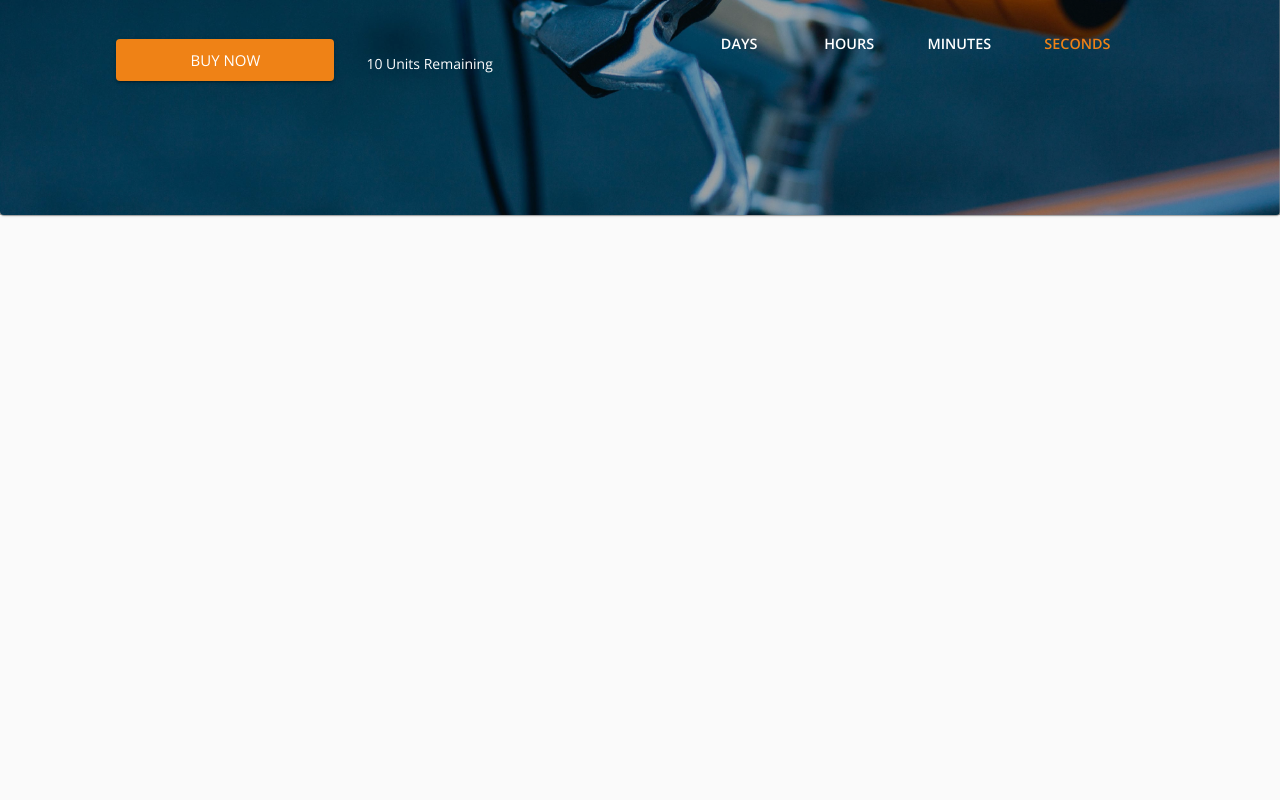
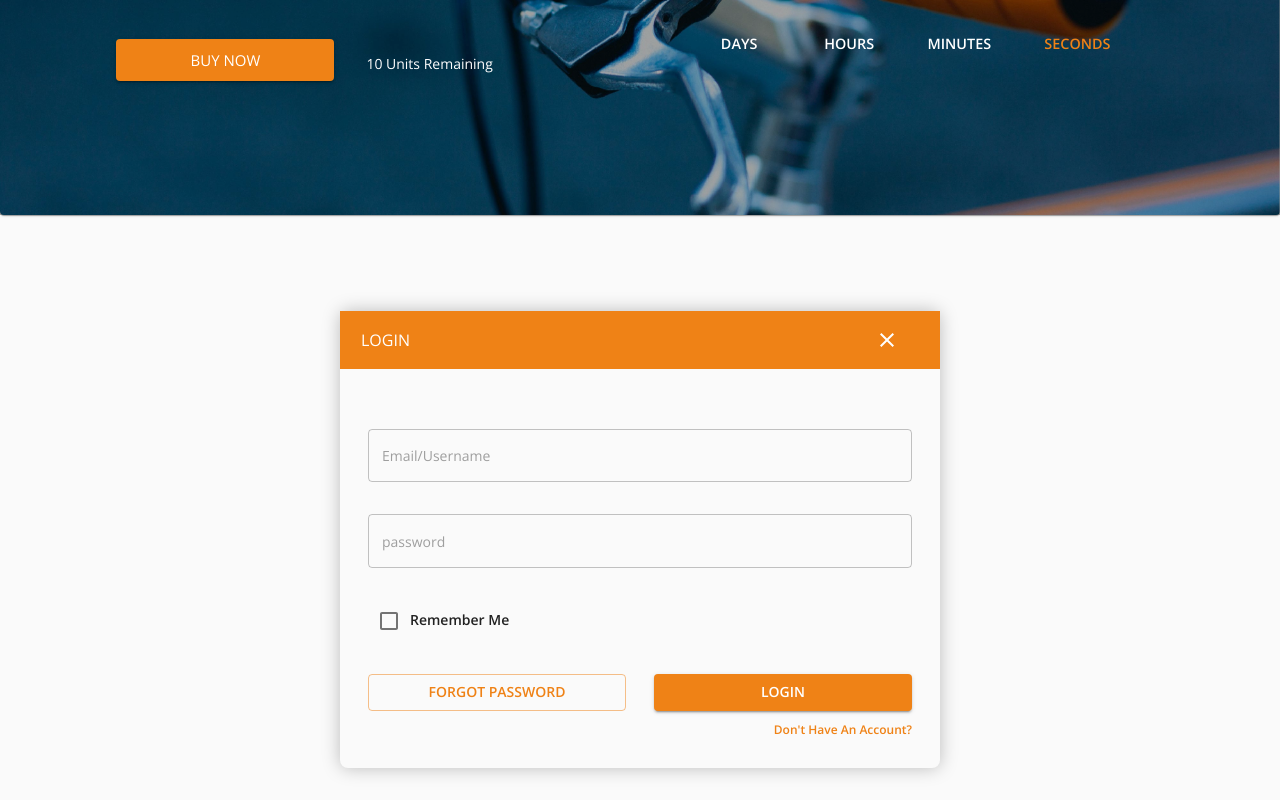
Before and after one commit to wordpree/e-shopper, a React (Create React App) app: page /login in a window 1280 px wide. Shown: the part 319-1119 px from the top of the page. Before the commit the page ends 800 px from the top, so only its background shows below. Built offline with nearby package versions, Linux system fonts and the light colour scheme.

Commit message:
buit login UI

```diff
--- /dev/null
+++ b/src/components/LoginForm.tsx
@@ -0,0 +1,156 @@
+import React from "react";
+import { Link, LinkProps } from "react-router-dom";
+import {
+  Button,
+  Typography,
+  makeStyles,
+  Container,
+  TextField,
+  Checkbox,
+} from "@material-ui/core";
+import CloseOutlined from "@material-ui/icons/CloseOutlined";
+
+const useStyles = makeStyles((theme) => ({
+  root: {
+    margin: "6rem auto 2rem",
+    maxWidth: 600,
+    boxShadow: "0 0 18px rgba(0,0,0,0.25)",
+    borderRadius: 8,
+  },
+  header: {
+    display: "flex",
+    padding: "1em 1.5em",
+    justifyContent: "space-between",
+    background: "#EF8216",
+    alignItems: "center",
+    maxHeight: 58,
+    "&>*": { color: "#fff" },
+  },
+  form: {
+    padding: "1em ",
+    margin: "0 auto",
+    [theme.breakpoints.up(768)]: {
+      padding: "2em",
+    },
+  },
+  textfield: {
+    marginTop: "2rem",
+    "& input": {
+      fontSize: "0.875rem",
+    },
+  },
+  checkbox: {
+    margin: "2rem 0",
+  },
+  labelText: {
+    fontWeight: "bold",
+  },
+  action: {
+    display: "flex",
+    flexDirection: "column",
+    alignItems: "center",
+    [theme.breakpoints.up(768)]: {
+      flexDirection: "row",
+      justifyContent: "space-between",
+    },
+  },
+  btn: {
+    minWidth: "85%",
+    fontWeight: "bold",
+    [theme.breakpoints.up(768)]: {
+      width: 258,
+      minWidth: "inherit",
+    },
+    "&.submit": {
+      color: "#fff",
+      marginTop: "1em",
+      [theme.breakpoints.up(768)]: {
+        marginTop: 0,
+      },
+    },
+  },
+  account: {
+    textAlign: "right",
+    marginTop: "0.5rem",
+    display: "block",
+    textDecoration: "none",
+    "&>span": {
+      fontWeight: "bold",
+    },
+  },
+}));
+
+const LoginForm = () => {
+  const classes = useStyles();
+  const pswLinkRef = React.forwardRef<any, Omit<LinkProps, "to">>(
+    (props, ref) => <Link to="/signup" ref={ref} {...props} />
+  );
+  return (
+    <Container>
+      <section className={classes.root}>
+        <div className={classes.header}>
+          <Typography>LOGIN</Typography>
+          <Button>
+            <CloseOutlined />
+          </Button>
+        </div>
+        <form className={classes.form}>
+          <TextField
+            placeholder="Email/Username"
+            className={classes.textfield}
+            fullWidth
+            variant="outlined"
+          />
+          <TextField
+            placeholder="password"
+            type="password"
+            className={classes.textfield}
+            fullWidth
+            variant="outlined"
+          />
+          <div className={classes.checkbox}>
+            <Checkbox
+              inputProps={{ "aria-label": "remember me", id: "remember" }}
+              color="primary"
+            />
+            <label htmlFor="remember">
+              <Typography
+                component="span"
+                variant="body2"
+                className={classes.labelText}
+              >
+                Remember Me
+              </Typography>
+            </label>
+          </div>
+          <div className={classes.action}>
+            <Button
+              component={pswLinkRef}
+              variant="outlined"
+              color="primary"
+              className={classes.btn}
+            >
+              Forgot Password
+            </Button>
+
+            <Button
+              type="submit"
+              variant="contained"
+              color="primary"
+              className={`${classes.btn} submit`}
+            >
+              Login
+            </Button>
+          </div>
+          <Link to="/signup" className={classes.account}>
+            <Typography component="span" variant="caption" color="primary">
+              Don't Have An Account?
+            </Typography>
+          </Link>
+        </form>
+      </section>
+    </Container>
+  );
+};
+
+export default LoginForm;
--- a/src/components/pages/Login.tsx
+++ b/src/components/pages/Login.tsx
@@ -5,6 +5,7 @@ import CountDown from "../CountDown";
 import bike from "../../assets/bike.jpg";
 import PageTransition from "../PageTransition";
 import CountDownBanner from "../CountDownBanner";
+import LoginForm from "../LoginForm";
 
 const useStyles = makeStyles((theme) => ({
   bgImg: {
@@ -50,6 +51,7 @@ const Signup = () => {
           </div>
         </Paper>
       </section>
+      <LoginForm />
     </PageTransition>
   );
 };
```
